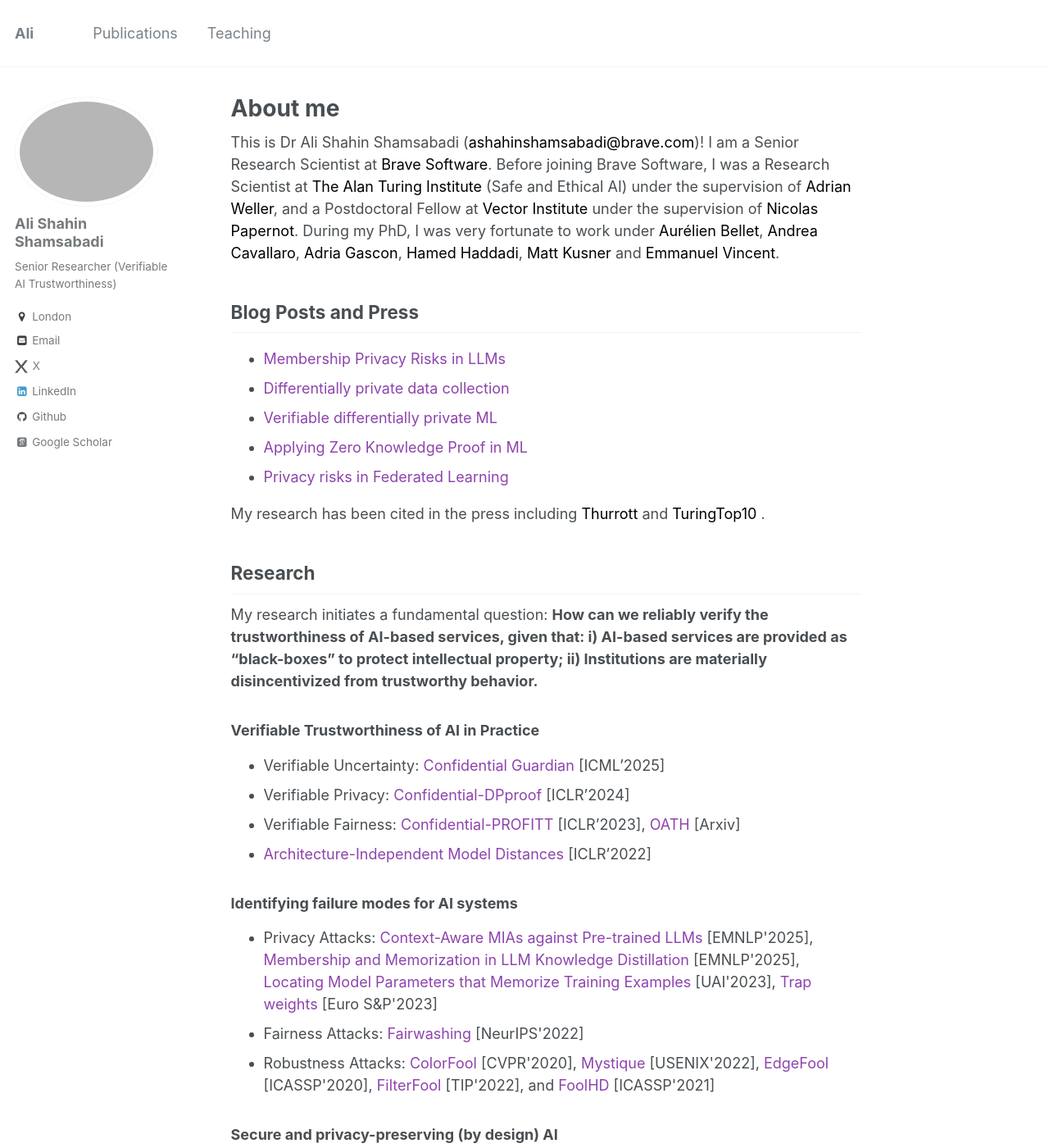
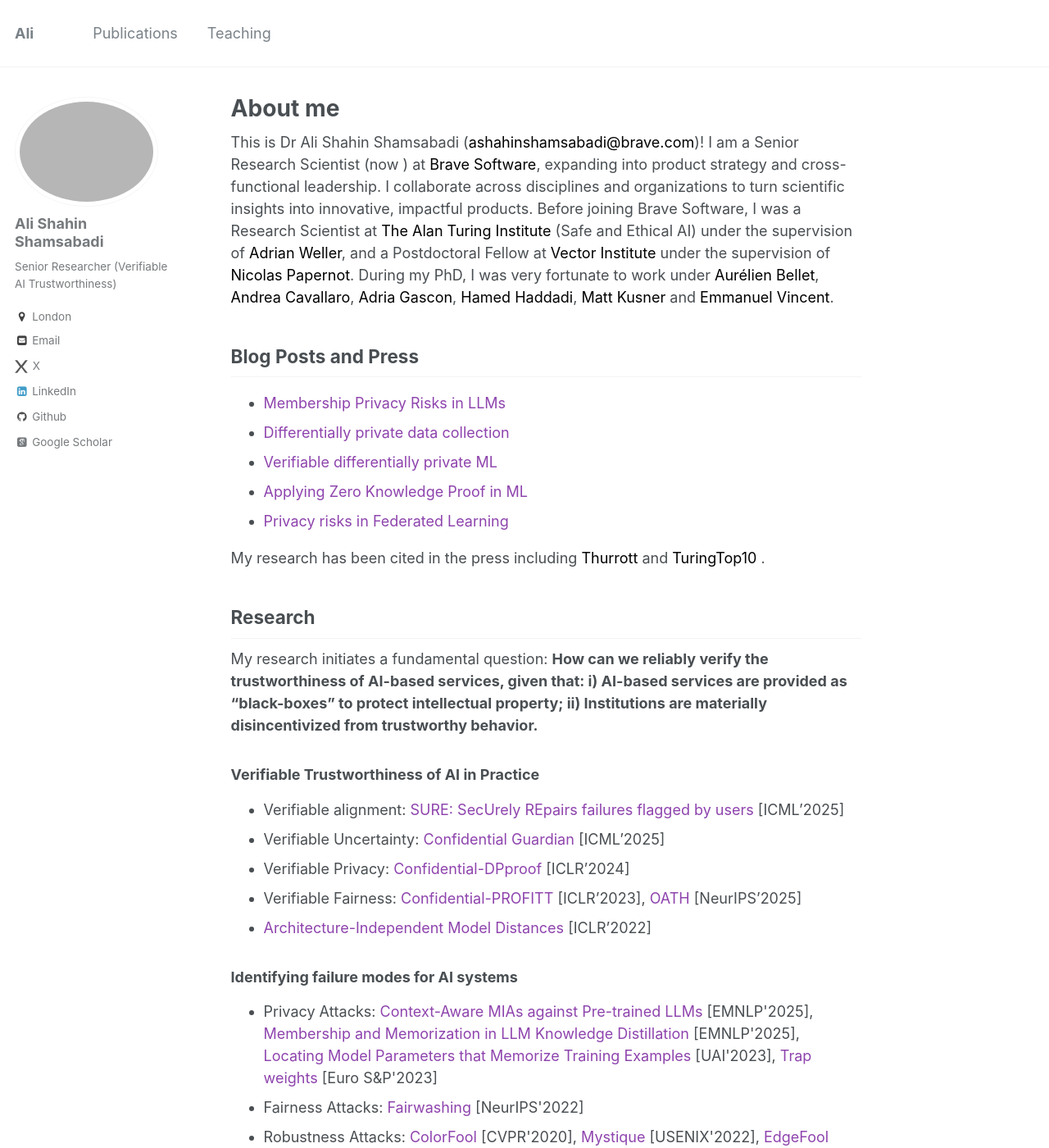
Before and after one commit to AliShahin/AliShahin.github.io, a Jekyll site: the page built from _pages/about.md, in a window 1280 px wide and 1400 px high. Shown: the whole window at 82% size. Built offline with Jekyll 4.4.1, drawn with Linux system fonts in a browser that asks for light colours; some web fonts are replaced; some of the changed text lies outside the part shown.

Commit message:
Update about.md

```diff
--- a/_pages/about.md
+++ b/_pages/about.md
@@ -9,8 +9,7 @@ redirect_from:
 ---
 
 <p>
-  This is Dr Ali Shahin Shamsabadi (<a href="mailto:ashahinshamsabadi@brave.com" style="color:#000000;">ashahinshamsabadi@brave.com</a>)! I am a Senior Research Scientist at
-  <a href="https://brave.com" style="color:#000000;">Brave Software</a>. Before joining Brave Software, I was a Research Scientist at
+  This is Dr Ali Shahin Shamsabadi (<a href="mailto:ashahinshamsabadi@brave.com" style="color:#000000;">ashahinshamsabadi@brave.com</a>)! I am a Senior Research Scientist (now ) at <a href="https://brave.com" style="color:#000000;">Brave Software</a>, expanding into product strategy and cross-functional leadership. I collaborate across disciplines and organizations to turn scientific insights into innovative, impactful products. Before joining Brave Software, I was a Research Scientist at
   <a href="https://www.turing.ac.uk" style="color:#000000;">The Alan Turing Institute</a> (Safe and Ethical AI) under the supervision of
   <a href="http://mlg.eng.cam.ac.uk/adrian/" style="color:#000000;">Adrian Weller</a>, and a Postdoctoral Fellow at
   <a href="https://vectorinstitute.ai" style="color:#000000;">Vector Institute</a> under the supervision of
@@ -50,9 +49,10 @@ My research initiates a fundamental question:
 <b> How can we reliably verify the trustworthiness of AI-based services, given that: i) AI-based services are provided as "black-boxes" to protect intellectual property; ii) Institutions are materially disincentivized from trustworthy behavior. </b>
 
 ### Verifiable Trustworthiness of AI in Practice
+- Verifiable alignment: <a href="https://alishahin.github.io/" style="color:#8e44ad;">SURE: SecUrely REpairs failures flagged by users</a> [ICML'2025]
 - Verifiable Uncertainty: <a href="https://arxiv.org/pdf/2505.23968" style="color:#8e44ad;">Confidential Guardian</a> [ICML'2025]
 - Verifiable Privacy: <a href="https://openreview.net/pdf?id=PQY2v6VtGe" style="color:#8e44ad;">Confidential-DPproof</a> [ICLR'2024]
-- Verifiable Fairness: <a href="https://openreview.net/forum?id=iIfDQVyuFD" style="color:#8e44ad;">Confidential-PROFITT</a> [ICLR'2023], <a href="https://arxiv.org/pdf/2410.02777" style="color:#8e44ad;">OATH</a> [Arxiv]
+- Verifiable Fairness: <a href="https://openreview.net/forum?id=iIfDQVyuFD" style="color:#8e44ad;">Confidential-PROFITT</a> [ICLR'2023], <a href="https://arxiv.org/pdf/2410.02777" style="color:#8e44ad;">OATH</a> [NeurIPS'2025]
 - <a href="https://openreview.net/forum?id=OUz_9TiTv9j" style="color:#8e44ad;">Architecture-Independent Model Distances</a> [ICLR'2022]
 
 
@@ -92,6 +92,10 @@ My research initiates a fundamental question:
 
 
 ## Recent Students
+- [Jaechul Roh](https://jrohsc.github.io/): Brave PhD Intern (Summer 2025), Project: Privacy of web agents
+- [Dzung V. Pham](https://dzungvpham.github.io/): Brave PhD Intern (Summer 2025), Project: Efficiency of web agents
+- [Alisha Ukani](https://www.alishaukani.com/): Brave PhD Intern (Summer 2025), Project: Intersection of Browser privacy and Web agents
+- [Saiid El Hajj Chehade](https://saiid.ch/): Brave PhD Visitor (Summer 2025), Project: Optimizing web presentation for agents
 - [Hongyan Chang](https://www.comp.nus.edu.sg/~hongyan/): Brave PhD Intern (Summer 2024), Project: [Context-Aware Membership Inference Attacks
 against Pre-trained Large Language Models](https://arxiv.org/pdf/2409.13745)
 - [Olive Franzese](https://scholar.google.com/citations?hl=en&user=V0918CIAAAAJ&view_op=list_works&sortby=pubdate): Brave PhD Intern (Summer 2024), Project: [OATH: Efficient and Flexible Zero-Knowledge Proofs of End-to-End ML Fairness](https://arxiv.org/pdf/2410.02777)
```
